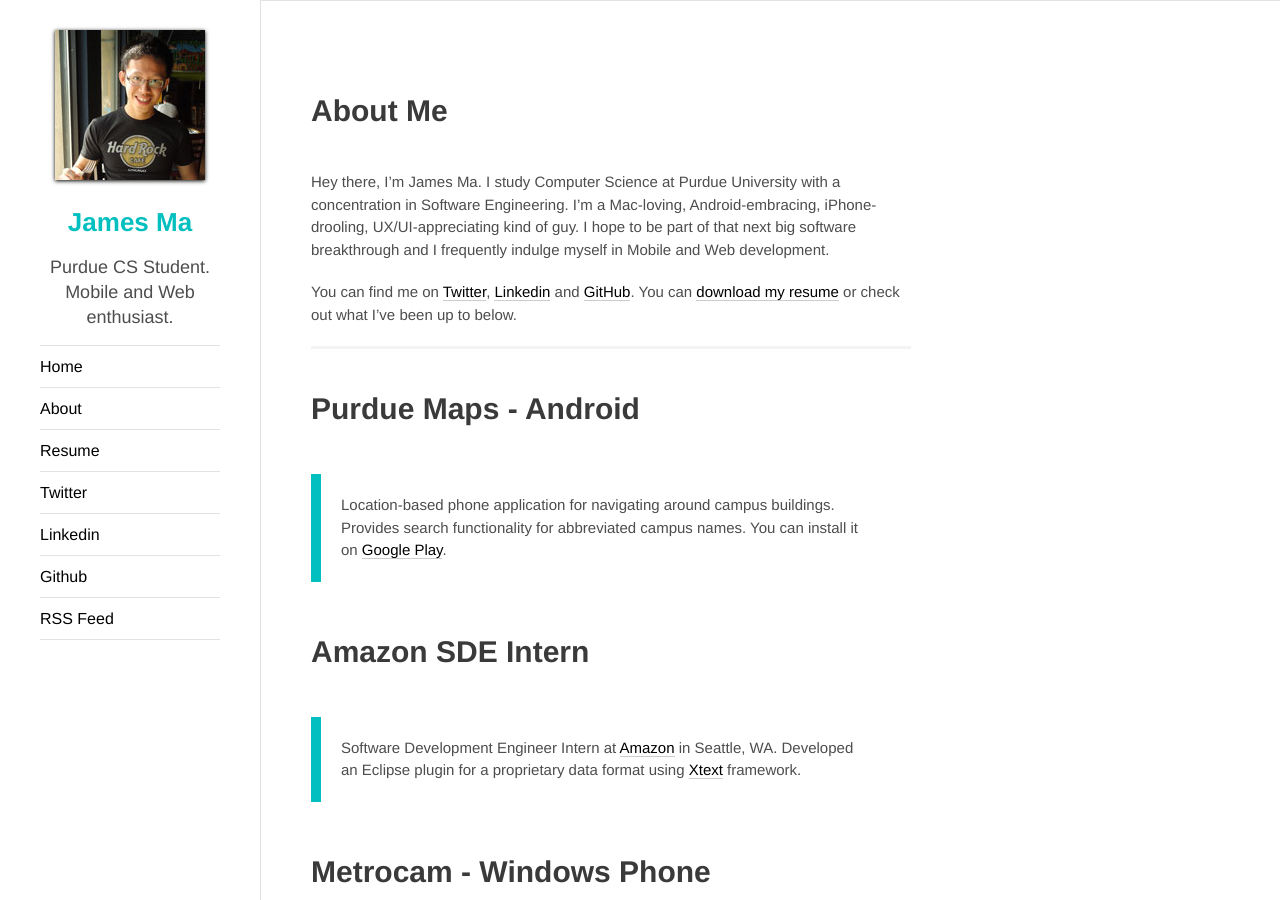
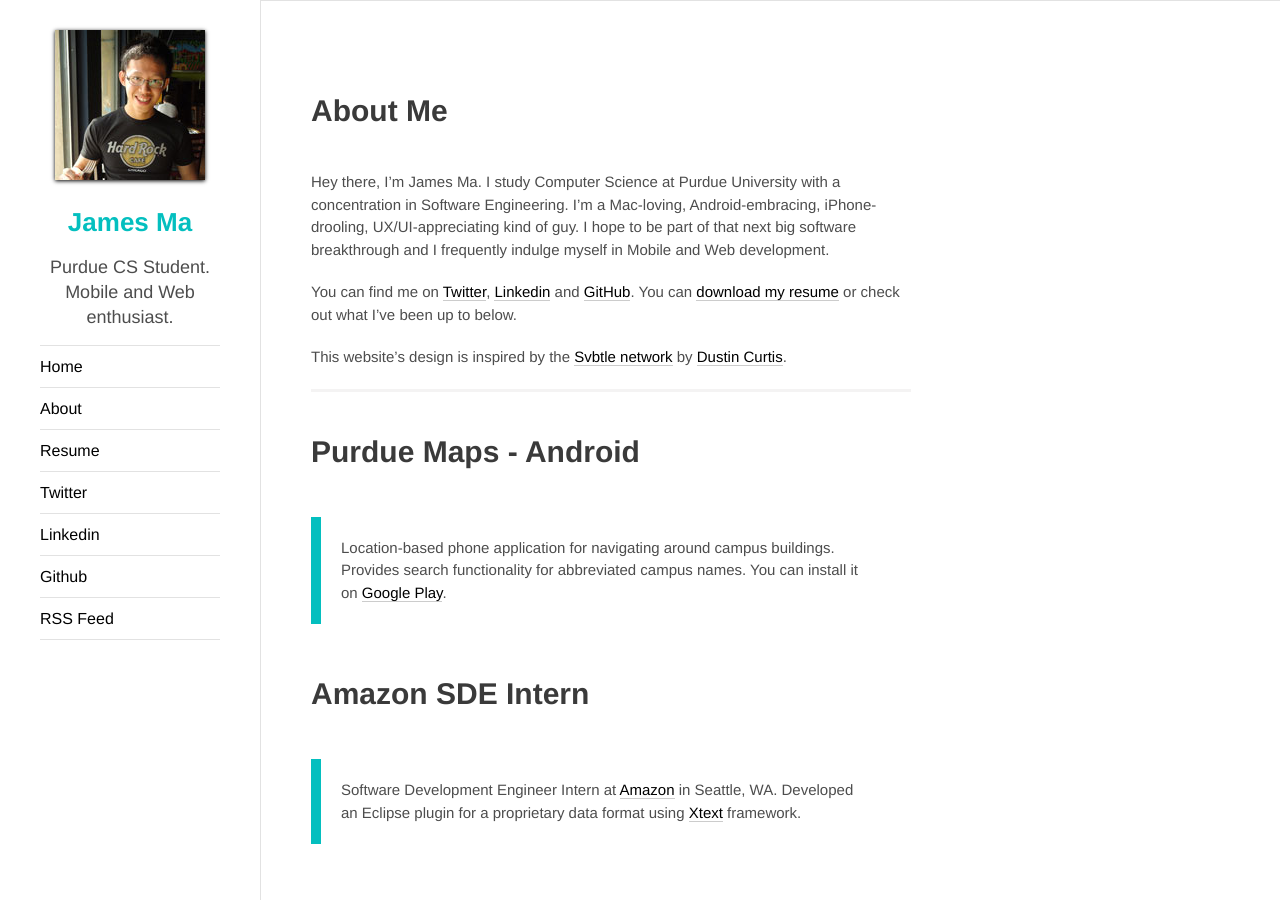
Before and after one commit to jamesma/jamesma.github.io, a Jekyll site: the page built from about.md, in a window 1280 px wide and 900 px high. Built offline with Jekyll 4.4.1, drawn with Linux system fonts in a browser that asks for light colours; Markdown is read by kramdown in place of the engine named in the settings.

Commit message:
Updated about page.
Giving credits where it's due.

```diff
--- a/about.md
+++ b/about.md
@@ -8,6 +8,8 @@
 Hey there, I'm James Ma. I study Computer Science at Purdue University with a concentration in Software Engineering. I'm a Mac-loving, Android-embracing, iPhone-drooling, UX/UI-appreciating kind of guy. I hope to be part of that next big software breakthrough and I frequently indulge myself in Mobile and Web development.
 
 You can find me on [Twitter][], [Linkedin][] and [GitHub][]. You can [download my resume][] or check out what I've been up to below.
+
+This website's design is inspired by the [Svbtle network](http://svbtle.com/) by [Dustin Curtis](http://dcurt.is/).
 
 ---
 
@@ -31,12 +33,15 @@
 
 
 
-[Twitter]:				http://twitter.com/jamesmajunyan 											"Follow"
-[Linkedin]:				http://www.linkedin.com/in/junyanma 										"Connect"
-[GitHub]:				http://github.com/jamesma 													"Collaborate"
-[Instagram]:			http://instagr.am/															"Instagram"
-[Google Play]:			http://play.google.com/store/apps/details?id=com.jamesma.purdue.maps 		"Google Play"
-[Amazon]:				http://amazon.com/															"Amazon"
-[Xtext]:				http://www.eclipse.org/Xtext/												"Xtext"
+[Twitter]:          http://twitter.com/jamesmajunyan "Follow"
+[Linkedin]:         http://www.linkedin.com/in/junyanma "Connect"
+[GitHub]:           http://github.com/jamesma "Collaborate"
+[Instagram]:        http://instagr.am/ "Instagram"
+[Google Play]:      http://play.google.com/store/apps/details?id=com.jamesma.purdue.maps "Google Play"
+[Amazon]:           http://amazon.com/ "Amazon"
+[Xtext]:            http://www.eclipse.org/Xtext/ "Xtext"
 
-[download my resume]:	http://jamesma.info/resume/jamesma_resume.pdf 								"Resume"
+[Svbtle network]:   http://svbtle.com/ "Svbtle network"
+[Dustin Curtis]:    http://dcurt.is/ "Dustin Curtis"
+
+[download my resume]:	http://jamesma.info/resume/jamesma_resume.pdf "Resume"
```
